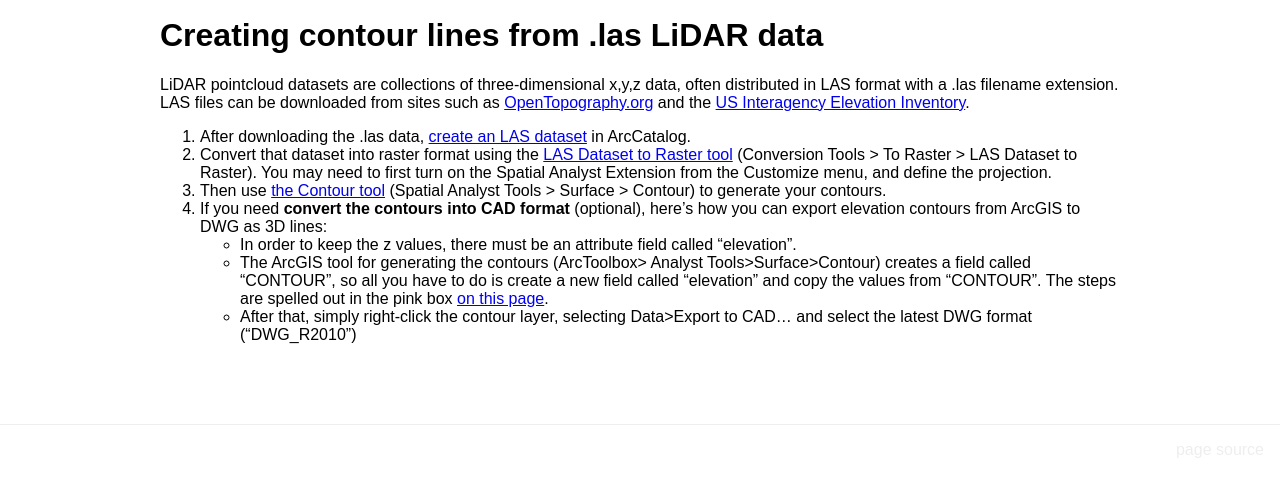
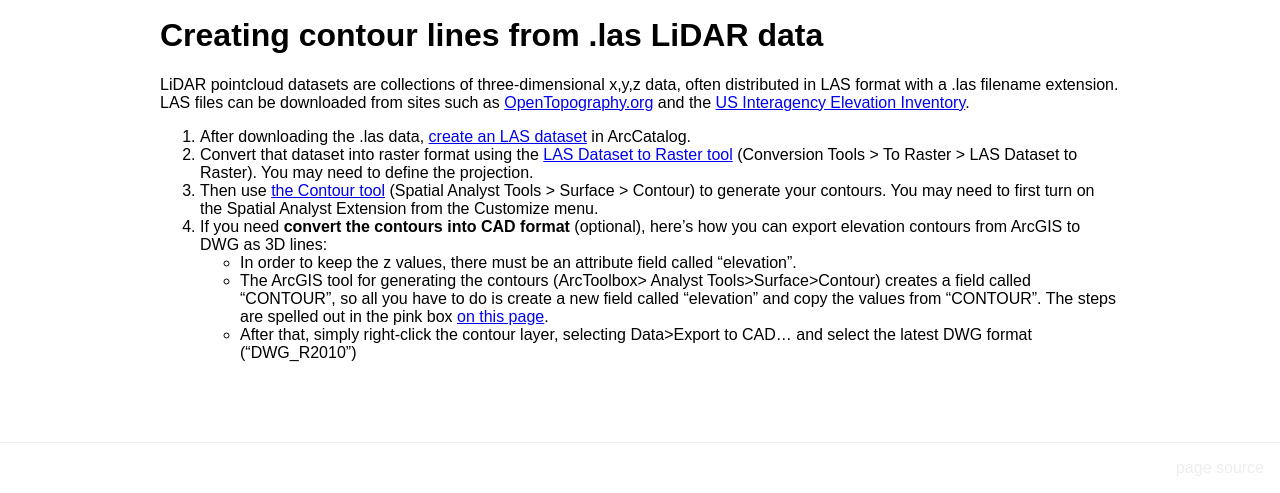
Before and after one commit to cornell-gis/gis-cookbook, a Jekyll site: the page built from arcmap/contours-from-las.md, in a window 1280 px wide. Shown: the part 519-1012 px from the top of the page. Built offline with Jekyll 4.4.1, drawn with Linux system fonts in a browser that asks for light colours; our own code applies the rules of GitHub Pages for plain Markdown files.

Commit message:
Update contours-from-las.md

```diff
--- a/arcmap/contours-from-las.md
+++ b/arcmap/contours-from-las.md
@@ -3,8 +3,8 @@
 LiDAR pointcloud datasets are collections of three-dimensional x,y,z data, often distributed in LAS format with a .las filename extension.  LAS files can be downloaded from sites such as [OpenTopography.org](https://opentopography.org/) and the [US Interagency Elevation Inventory](https://coast.noaa.gov/inventory/).
 
 1. After downloading the .las data, [create an LAS dataset](http://desktop.arcgis.com/en/arcmap/latest/manage-data/las-dataset/creating-a-las-dataset.htm) in ArcCatalog.
-2. Convert that dataset into raster format using the [LAS Dataset to Raster tool](http://desktop.arcgis.com/en/arcmap/latest/manage-data/raster-and-images/las-dataset-to-raster-function.htm) (Conversion Tools > To Raster > LAS Dataset to Raster). You may need to first turn on the Spatial Analyst Extension from the Customize menu, and define the projection.
-3. Then use [the Contour tool](http://desktop.arcgis.com/en/arcmap/latest/tools/spatial-analyst-toolbox/contour.htm)  (Spatial Analyst Tools > Surface > Contour) to generate your contours.
+2. Convert that dataset into raster format using the [LAS Dataset to Raster tool](http://desktop.arcgis.com/en/arcmap/latest/manage-data/raster-and-images/las-dataset-to-raster-function.htm) (Conversion Tools > To Raster > LAS Dataset to Raster). You may need to define the projection.
+3. Then use [the Contour tool](http://desktop.arcgis.com/en/arcmap/latest/tools/spatial-analyst-toolbox/contour.htm)  (Spatial Analyst Tools > Surface > Contour) to generate your contours. You may need to first turn on the Spatial Analyst Extension from the Customize menu.
 4. If you need **convert the contours into CAD format** (optional), here’s how you can export elevation contours from ArcGIS to DWG as 3D lines:
     - In order to keep the z values, there must be an attribute field called "elevation".
     - The ArcGIS tool for generating the contours (ArcToolbox> Analyst Tools>Surface>Contour) creates a field called "CONTOUR",  so all you have to do is create a new field called "elevation" and copy the values from "CONTOUR". The steps are spelled out in the pink box [on this page](https://web.archive.org/web/20150212072402/http://www.gsd.harvard.edu/gis/manual/cad/).
```
